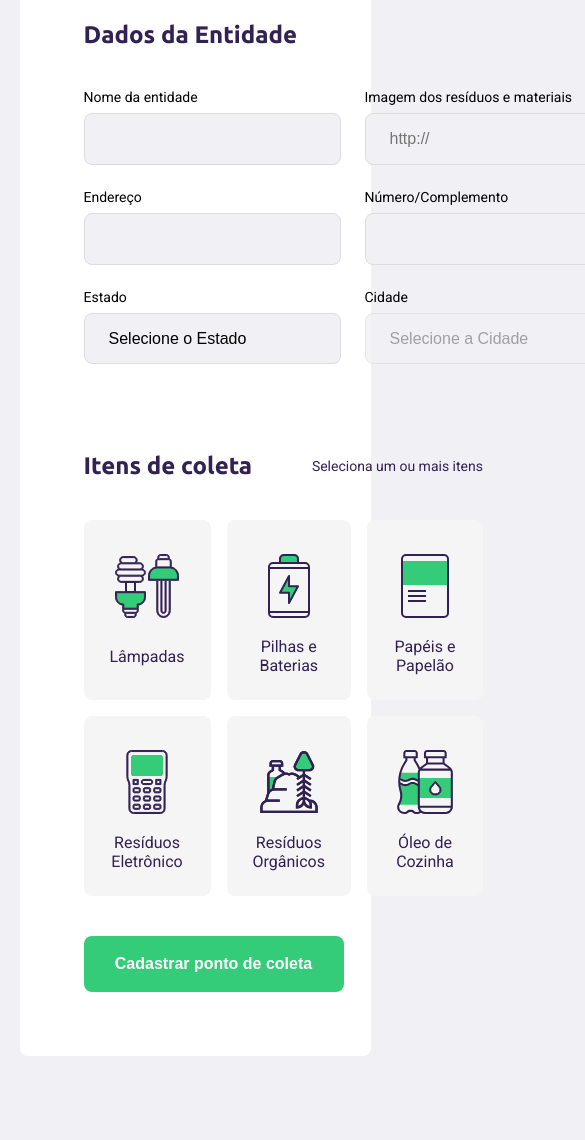
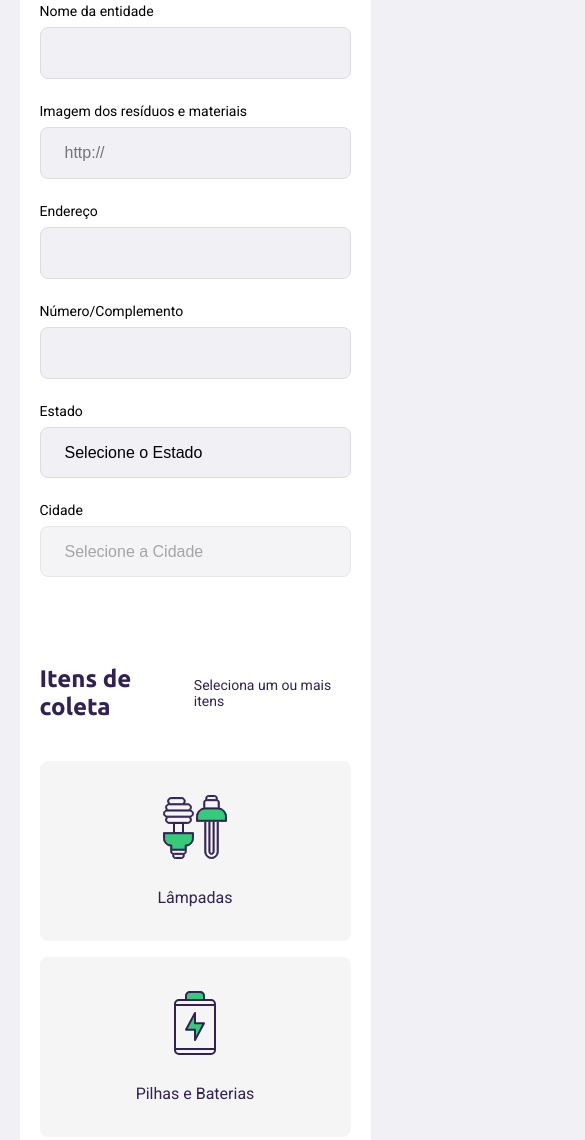
Before and after one commit to patriciahoc/rocketseat-nlw-ecoleta-web, a website: page src/views/create-point.html in a window 390 px wide. Shown: the part 405-1545 px from the top of the page, 585 px wide, since content can reach past the window. Drawn offline with nearby package versions, Linux system fonts and the light colour scheme; files that its build step writes are made by us from their sources; no server answers.

Commit message:
Atualização responsividade

```diff
--- a/public/styles/responsive.css
+++ b/public/styles/responsive.css
@@ -1,5 +1,38 @@
+@media (max-width: 480px){
+    #page-home .content h1{
+        font-size: 27px;
+    }
 
- @media(max-width: 900px){
+    #page-home .content p{
+        font-size: 18px;
+        line-height: 1.5;
+    }
+}
+
+@media (max-width: 620px){
+    form {
+        padding: 20px;
+    }
+
+    form .field-group {
+        flex-direction: column;
+    }
+
+    form .field-group .field + .field {
+        margin-left: 0;
+    }
+
+    form button {
+        padding: 0 20px;
+        width: 100%;
+    }
+
+    .items-grid {
+        grid-template-columns: 1fr;
+    }
+}
+
+@media(max-width: 900px){
     #page-home{
         background-position-x: 70vw;
     }
```
